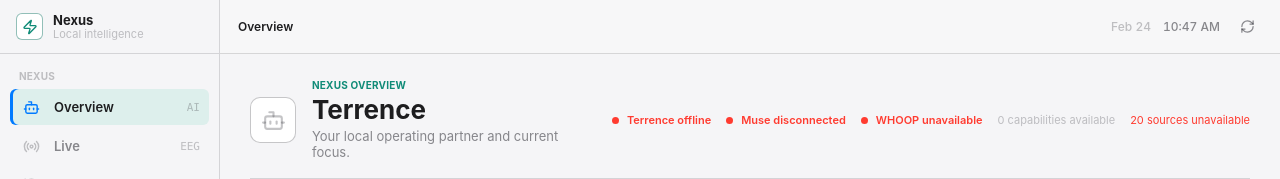
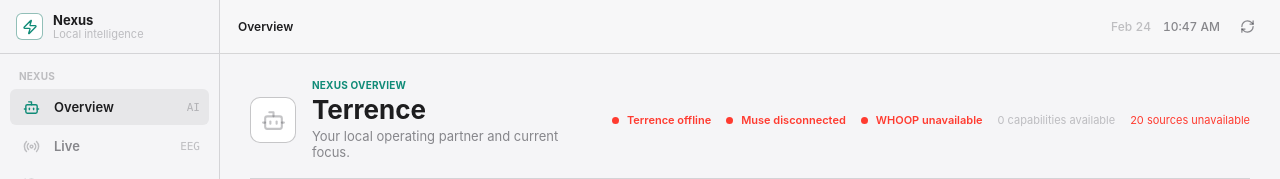
Before and after one commit to Humanlikeyou/nexus, a React (Vite) app: page / in a window 1280 px wide. Shown: the top 179 px of the page. Built offline with nearby package versions, Linux system fonts and the light colour scheme.

Commit message:
style(shell): gray sidebar selection with accent-tinted icon, drop 3px bar (Design Lead #3)

```diff
--- a/src-console/styles.css
+++ b/src-console/styles.css
@@ -100,8 +100,8 @@ a { color: inherit; }
 .nav-group button > span { overflow: hidden; font-size: var(--text-body); font-weight: 560; text-overflow: ellipsis; white-space: nowrap; }
 .nav-group button > small { color: var(--text-tertiary); font: var(--text-subheadline)/1 var(--font-mono); }
 .nav-group button:hover { color: var(--text); background: color-mix(in srgb, var(--surface) 55%, transparent); }
-.nav-group button.is-active { color: var(--text); background: var(--selection); box-shadow: inset 3px 0 0 var(--selection-strong); }
-.nav-group button.is-active > i { color: var(--selection-strong); }
+.nav-group button.is-active { color: var(--text); background: var(--sidebar-selection); }
+.nav-group button.is-active > i { color: var(--accent); }
 .sidebar-status { display: grid; gap: 6px; margin-top: auto; padding: 12px 10px 2px; border-top: 1px solid var(--separator); }
 .sidebar-status > span:last-child { overflow: hidden; color: var(--text-tertiary); font: var(--text-subheadline)/1.25 var(--font-mono); text-overflow: ellipsis; white-space: nowrap; }
 
```
